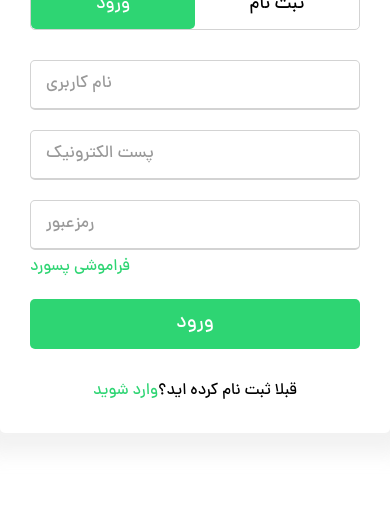
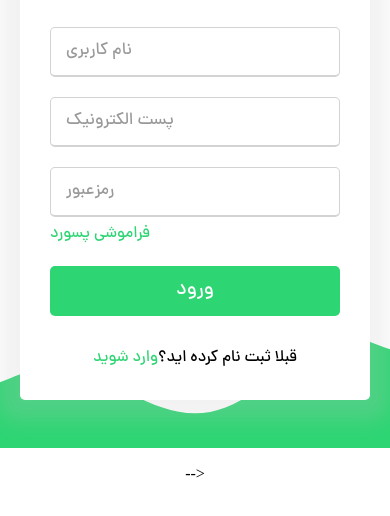
Before and after one commit to mahdibabaei86/sabzlearn, a website: page public/auth/index.html in a window 390 px wide. Shown: the part 322-838 px from the top of the page. Drawn offline with nearby package versions, Linux system fonts and the light colour scheme.

Commit message:
responsived Auth Page

```diff
--- a/public/auth/index.html
+++ b/public/auth/index.html
@@ -80,7 +80,7 @@
             d="M0,245L40,228.7C80,212,160,180,240,187.8C320,196,400,245,480,285.8C560,327,640,359,720,359.3C800,359,880,327,960,261.3C1040,196,1120,98,1200,73.5C1280,49,1360,98,1440,122.5C1520,147,1600,147,1680,171.5C1760,196,1840,245,1920,294C2000,343,2080,392,2160,359.3C2240,327,2320,212,2400,187.8C2480,163,2560,229,2640,228.7C2720,229,2800,163,2880,179.7C2960,196,3040,294,3120,294C3200,294,3280,196,3360,155.2C3440,114,3520,131,3600,187.8C3680,245,3760,343,3840,334.8C3920,327,4000,212,4080,147C4160,82,4240,65,4320,65.3C4400,65,4480,82,4560,138.8C4640,196,4720,294,4800,302.2C4880,310,4960,229,5040,228.7C5120,229,5200,310,5280,343C5360,376,5440,359,5520,294C5600,229,5680,114,5720,57.2L5760,0L5760,490L5720,490C5680,490,5600,490,5520,490C5440,490,5360,490,5280,490C5200,490,5120,490,5040,490C4960,490,4880,490,4800,490C4720,490,4640,490,4560,490C4480,490,4400,490,4320,490C4240,490,4160,490,4080,490C4000,490,3920,490,3840,490C3760,490,3680,490,3600,490C3520,490,3440,490,3360,490C3280,490,3200,490,3120,490C3040,490,2960,490,2880,490C2800,490,2720,490,2640,490C2560,490,2480,490,2400,490C2320,490,2240,490,2160,490C2080,490,2000,490,1920,490C1840,490,1760,490,1680,490C1600,490,1520,490,1440,490C1360,490,1280,490,1200,490C1120,490,1040,490,960,490C880,490,800,490,720,490C640,490,560,490,480,490C400,490,320,490,240,490C160,490,80,490,40,490L0,490Z">
         </path>
     </svg>
-    <script src="https://cdnjs.cloudflare.com/ajax/libs/jquery/3.2.1/jquery.min.js"></script>
+    <script src="https://cdnjs.cloudflare.com/ajax/libs/jquery/3.2.1/jquery.min.js"></script> -->
     <script src="https://cdnjs.cloudflare.com/ajax/libs/toastr.js/latest/toastr.min.js"></script>
     <script src="index.js"></script>
 </body>
--- a/public/auth/style.css
+++ b/public/auth/style.css
@@ -256,6 +256,15 @@ form .btn input[type="submit"] {
   font-family: dana;
 }
 
+@media screen and (max-width:400px) {
+  .wrapper {
+    margin: 0px 20px !important;
+  }
+  #wave {
+    margin-top: -101px !important;
+  }
+}
+
 @font-face {
   font-family: 'dana';
   src: url('../assets/fonts/dana-medium.woff') format('woff');
```
